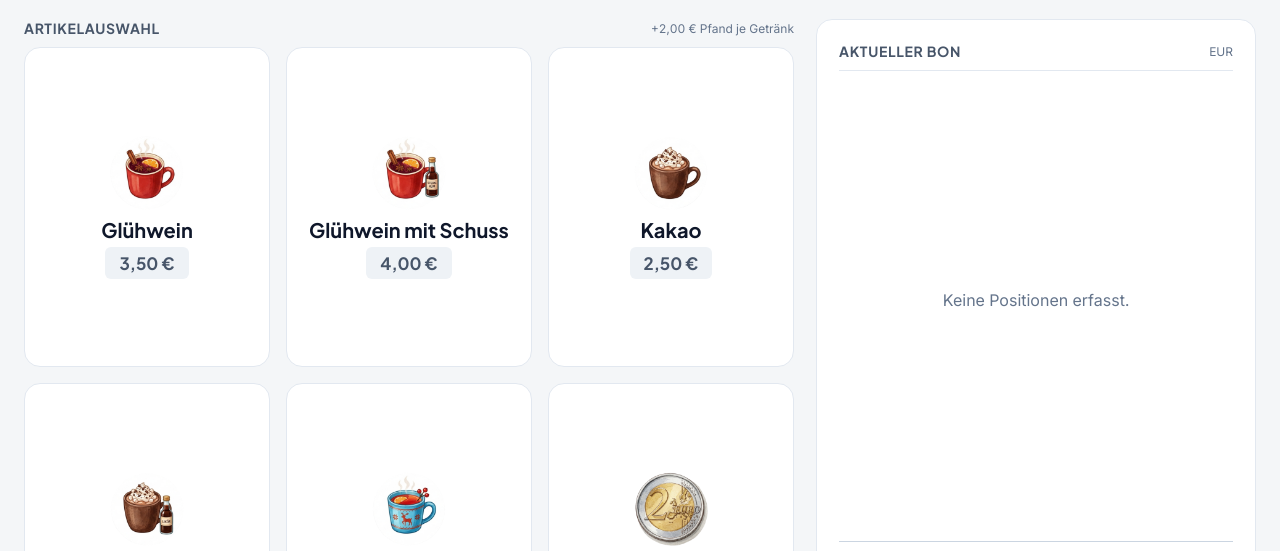
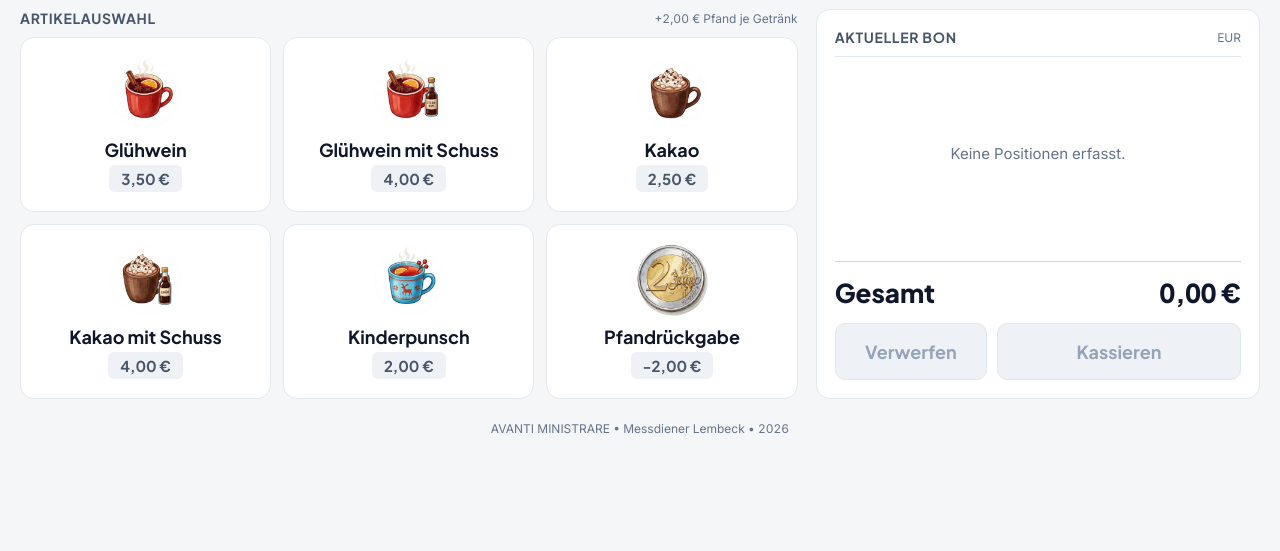
Before and after one commit to HerrDoctorr/herrdoctorr.github.io, a plain HTML site: page index.html in a window 1280 px wide. Shown: the part 68-619 px from the top of the page. Drawn offline with Linux system fonts and the light colour scheme.

```diff
--- a/index.html
+++ b/index.html
@@ -858,21 +858,23 @@
                 }
 
                 .topbar {
-                    padding: 14px 24px;
+                    padding: 12px 20px;
                 }
 
                 .topbar-title {
-                    font-size: 18px;
+                    font-size: 17px;
                 }
 
                 .pos-shell {
                     max-width: 100%;
-                    height: calc(100dvh - 122px); overflow: hidden;
+                    min-height: auto;
+                    height: auto;
+                    overflow: visible;
                     display: grid;
-                    grid-template-columns: minmax(0, 1.75fr) minmax(360px, 1fr);
-                    gap: 22px;
+                    grid-template-columns: minmax(0, 1.75fr) minmax(340px, 1fr);
+                    gap: 18px;
                     align-items: stretch;
-                    padding: 20px 24px 0;
+                    padding: 14px 20px 0;
                 }
 
                 .produkte-bereich {
@@ -883,55 +885,55 @@
                 .produkte {
                     flex: 1;
                     grid-template-columns: repeat(3, 1fr);
-                    grid-auto-rows: 1fr;
-                    gap: 16px;
+                    grid-auto-rows: minmax(175px, 1fr);
+                    gap: 12px;
                 }
 
                 .produkt {
-                    min-height: 0px;
+                    min-height: 175px;
                     height: 100%;
-                    padding: 14px 12px;
-                    border-radius: 16px;
+                    padding: 16px 12px;
+                    border-radius: 14px;
                 }
 
                 .produkt-bild {
-                    width: 74px;
-                    height: 74px;
-                    margin-bottom: 8px;
+                    width: 72px;
+                    height: 72px;
+                    margin-bottom: 10px;
                 }
 
                 .produkt-name {
-                    font-size: 20px;
+                    font-size: 18px;
                 }
 
                 .preis {
-                    font-size: 17px;
-                    padding: 5px 14px;
+                    font-size: 15px;
+                    padding: 4px 12px;
                 }
 
                 .anzahl-badge {
-                    top: 12px;
-                    right: 12px;
-                    min-width: 34px;
-                    height: 34px;
+                    top: 10px;
+                    right: 10px;
+                    min-width: 30px;
+                    height: 30px;
+                    font-size: 14px;
+                }
+
+                .minus-button {
+                    padding: 10px 8px;
                     font-size: 16px;
-                }
-
-                .minus-button {
-                    padding: 8px 6px;
-                    font-size: 8px;
                 }
 
                 .warenkorb {
                     margin-top: 0;
-                    padding: 22px;
-                    border-radius: 16px;
+                    padding: 18px;
+                    border-radius: 14px;
                     display: flex;
                     flex-direction: column;
                     justify-content: space-between;
                     position: sticky;
-                    top: 16px;
-                    min-height: calc(100vh - 116px);
+                    top: 14px;
+                    min-height: 100%;
                 }
 
                 #warenkorb-liste {
@@ -945,35 +947,36 @@
 
                 .leer {
                     margin: auto 0;
+                    font-size: 15px;
+                }
+
+                .warenkorb-zeile {
+                    padding: 11px 0;
                     font-size: 16px;
                 }
 
-                .warenkorb-zeile {
-                    padding: 14px 0;
-                    font-size: 17px;
-                }
-
                 .gesamt {
-                    font-size: 30px;
-                    padding-top: 16px;
+                    font-size: 26px;
+                    padding-top: 14px;
                 }
 
                 .aktions-buttons {
-                    gap: 12px;
-                    margin-top: 18px;
+                    gap: 10px;
+                    margin-top: 14px;
                 }
 
                 .loeschen,
                 .bezahlen {
-                    padding: 20px 16px;
-                    font-size: 19px;
-                    border-radius: 12px;
+                    padding: 16px 14px;
+                    font-size: 18px;
+                    border-radius: 10px;
                 }
 
                 .mobile-warenkorb {
                     display: none;
                 }
             }
+
         </style>
     </head>
     <body>
```
